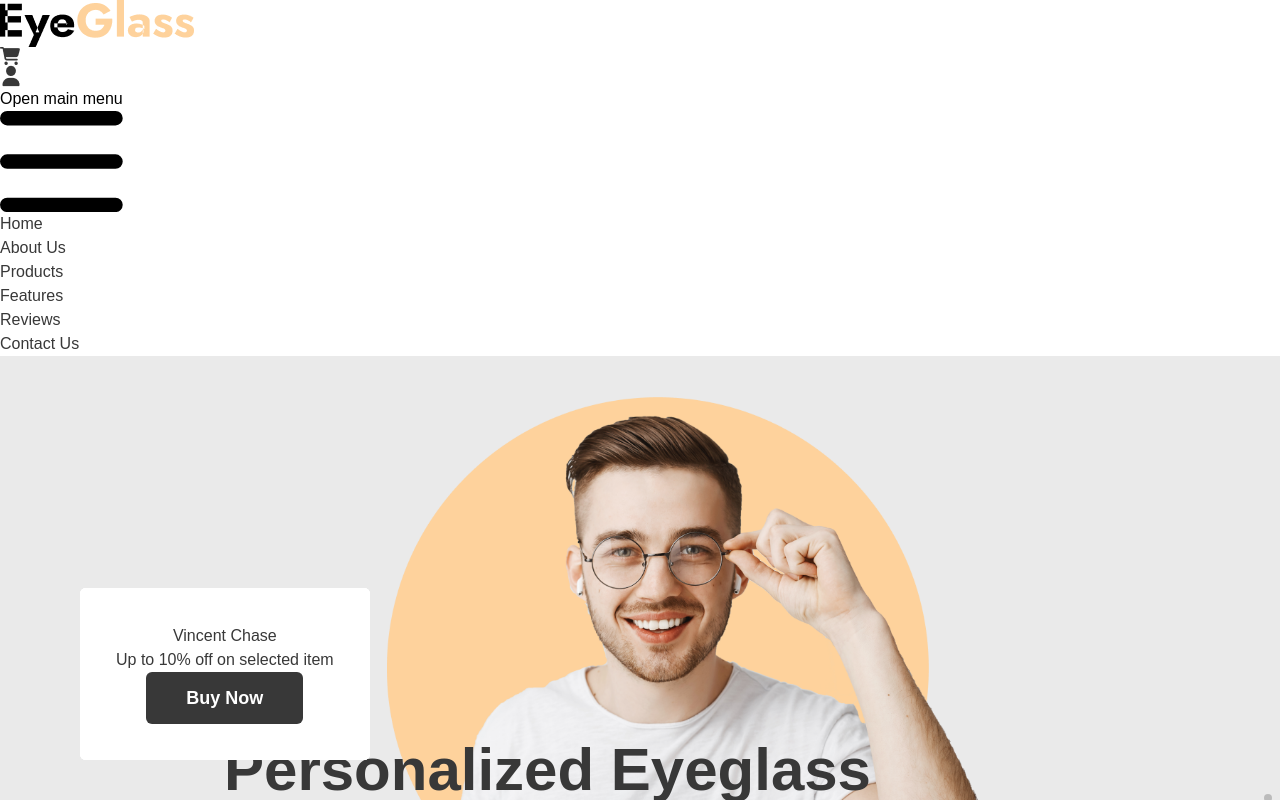
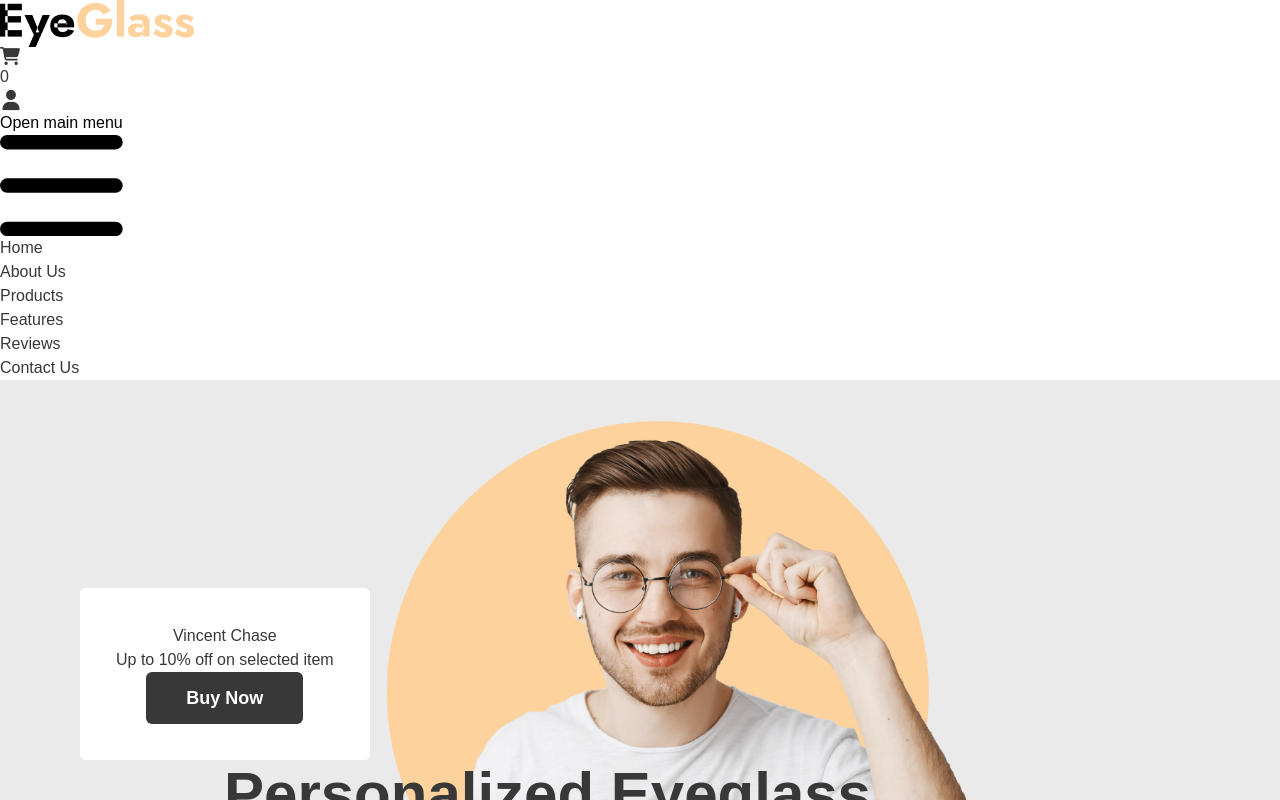
Before and after one commit to foisal404/EyeCrafters-Landing-Page-Challenge, a React (Vite) app: page / in a window 1280 px wide. Shown: the top 800 px of the page. Built offline with nearby package versions, Linux system fonts and the light colour scheme.

Commit message:
Implement cartitem ammount show in navbar

```diff
--- a/src/pages/shared/Navbar/Navbar.jsx
+++ b/src/pages/shared/Navbar/Navbar.jsx
@@ -1,8 +1,22 @@
-import { useState } from "react";
+import { useEffect, useState } from "react";
 import logoPNG from "../../../assets/Logo.png";
 import profilePNG from "../../../assets/profile.png";
 import shopPNG from "../../../assets/shop.png";
 const Navbar = () => {
+  const [cartItems, setCartItems] = useState([]);
+
+  useEffect(() => {
+    const interval = setInterval(() => {
+      const storedCartItems =
+        JSON.parse(localStorage.getItem("products")) || [];
+      setCartItems(storedCartItems);
+    }, 1000); // 1000 milliseconds = 1 second
+
+    return () => clearInterval(interval);
+  }, [setCartItems]);
+
+  console.log(cartItems.length);
+
   const [isOpen, setIsOpen] = useState(false);
 
   const handleToggle = () => {
@@ -13,16 +27,15 @@ const Navbar = () => {
     <nav className="bg-white w-full z-20 top-0 start-0">
       <div className="max-w-full flex flex-wrap items-center justify-between mx-auto md:py-[30px] md:px-[90px] p-5">
         <a className="flex items-center cursor-pointer ">
-          <img
-            src={logoPNG}
-            className="md:h-[47px] md:w-[194px]"
-            alt="Flowbite Logo"
-          />
+          <img src={logoPNG} className="md:h-[47px] md:w-[194px]" />
           <span className="self-center text-2xl font-semibold whitespace-nowrap items-center"></span>
         </a>
         <div className="flex md:order-2 space-x-5 rtl:space-x-reverse items-center">
-          <a href="#" className="w-[22px] h-[22px]">
+          <a href="#" className="w-[22px] h-[22px] relative">
             <img src={shopPNG} alt="" className="w-full h-full" />
+            <p className="bg-[#FFE6AD] rounded-full text-xs absolute top-[-10px] left-3 z-10 ms-1 w-4 ps-1 font-bold primary-Color">
+              {cartItems?.length}
+            </p>
           </a>
           <a href="#" className="w-[22px] h-[22px]">
             <img src={profilePNG} className="w-full h-full" />
```
